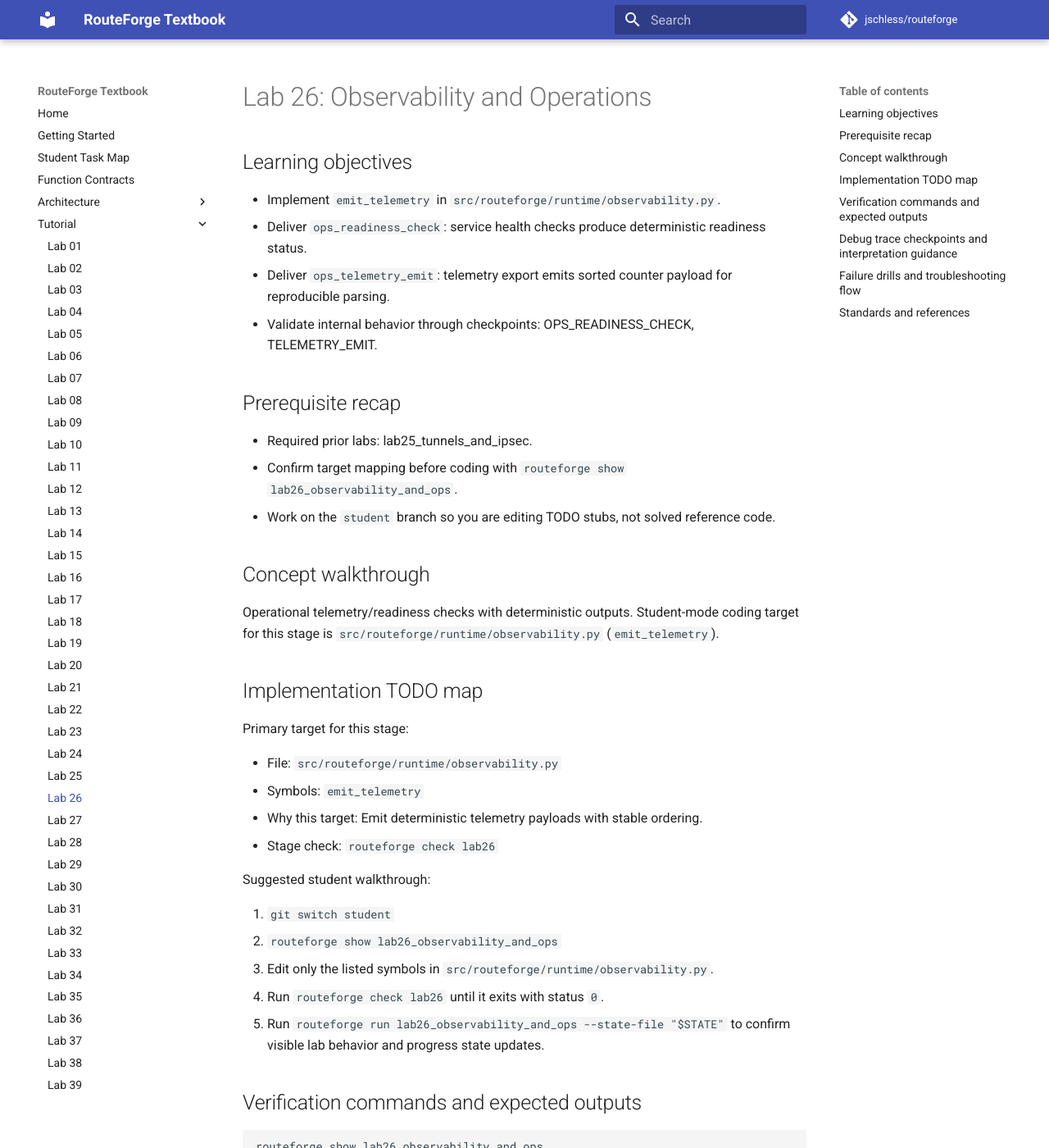
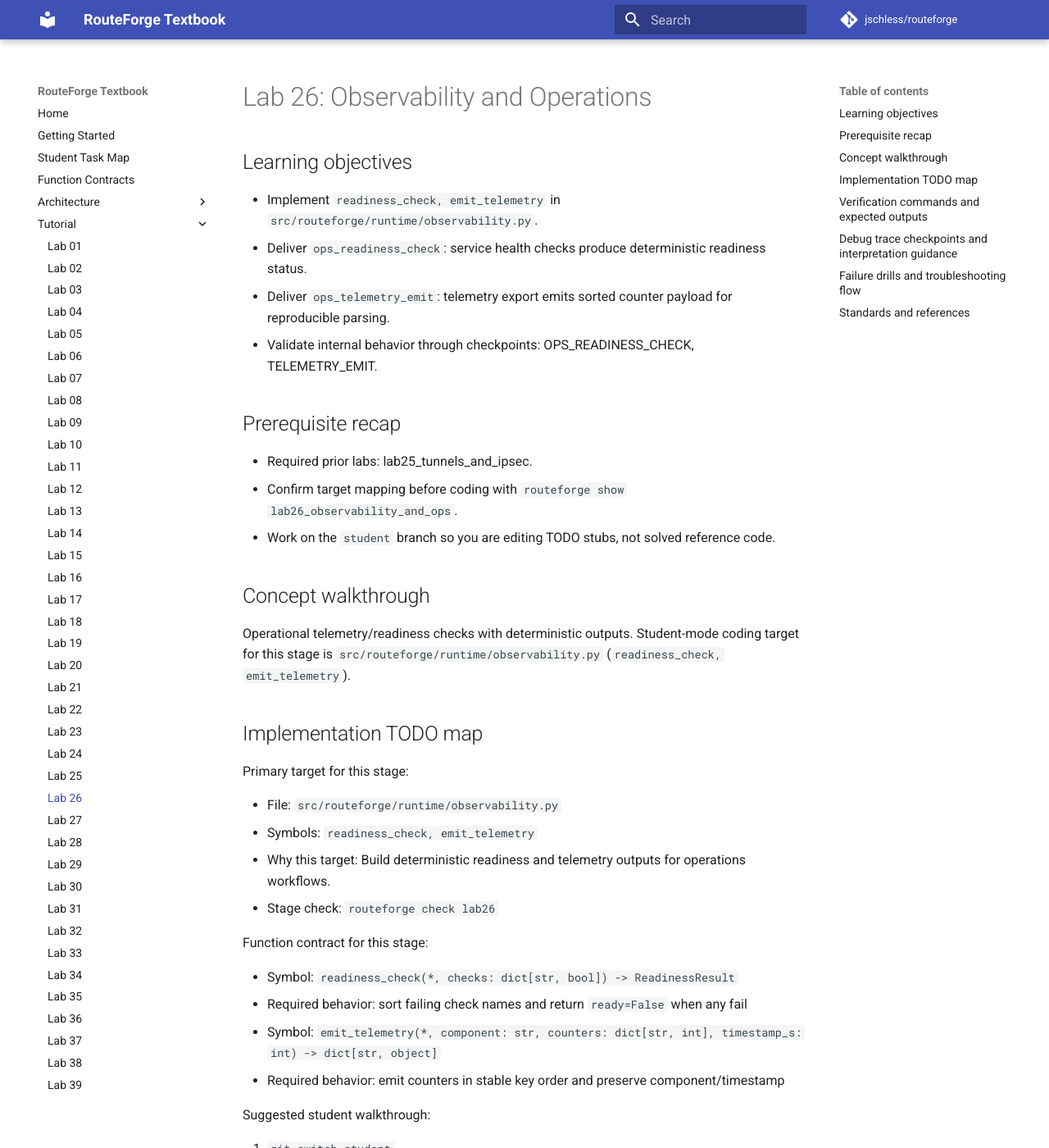
Before and after one commit to jschless/routeforge, an MkDocs documentation site: the page built from docs/tutorial/lab26_observability_and_ops.md, in a window 1280 px wide and 1400 px high. Shown: the whole window at 82% size. Built offline with MkDocs 1.6.1 and Material for MkDocs 9.7.7, drawn with Linux system fonts in a browser that asks for light colours; comment, search, counter and statistics services are not loaded.

Commit message:
Expand student target depth for Labs 6, 12, 16, and 26

```diff
--- a/docs/tutorial/lab26_observability_and_ops.md
+++ b/docs/tutorial/lab26_observability_and_ops.md
@@ -2,7 +2,7 @@
 
 ## Learning objectives
 
-- Implement `emit_telemetry` in `src/routeforge/runtime/observability.py`.
+- Implement `readiness_check, emit_telemetry` in `src/routeforge/runtime/observability.py`.
 - Deliver `ops_readiness_check`: service health checks produce deterministic readiness status.
 - Deliver `ops_telemetry_emit`: telemetry export emits sorted counter payload for reproducible parsing.
 - Validate internal behavior through checkpoints: OPS_READINESS_CHECK, TELEMETRY_EMIT.
@@ -15,16 +15,23 @@
 
 ## Concept walkthrough
 
-Operational telemetry/readiness checks with deterministic outputs. Student-mode coding target for this stage is `src/routeforge/runtime/observability.py` (`emit_telemetry`).
+Operational telemetry/readiness checks with deterministic outputs. Student-mode coding target for this stage is `src/routeforge/runtime/observability.py` (`readiness_check, emit_telemetry`).
 
 ## Implementation TODO map
 
 Primary target for this stage:
 
 - File: `src/routeforge/runtime/observability.py`
-- Symbols: `emit_telemetry`
-- Why this target: Emit deterministic telemetry payloads with stable ordering.
+- Symbols: `readiness_check, emit_telemetry`
+- Why this target: Build deterministic readiness and telemetry outputs for operations workflows.
 - Stage check: `routeforge check lab26`
+
+Function contract for this stage:
+
+- Symbol: `readiness_check(*, checks: dict[str, bool]) -> ReadinessResult`
+- Required behavior: sort failing check names and return `ready=False` when any fail
+- Symbol: `emit_telemetry(*, component: str, counters: dict[str, int], timestamp_s: int) -> dict[str, object]`
+- Required behavior: emit counters in stable key order and preserve component/timestamp
 
 Suggested student walkthrough:
 
```
Also changed, not shown: docs/function_contracts.md (+4 -4 lines), docs/student_task_map.md (+4 -4 lines), docs/tutorial/lab06_arp_and_adjacency.md (+11 -4 lines), docs/tutorial/lab12_ospf_network_types_and_dr_bdr.md (+11 -4 lines), docs/tutorial/lab16_udp_tcp_fundamentals.md (+11 -4 lines), 2 other files.
